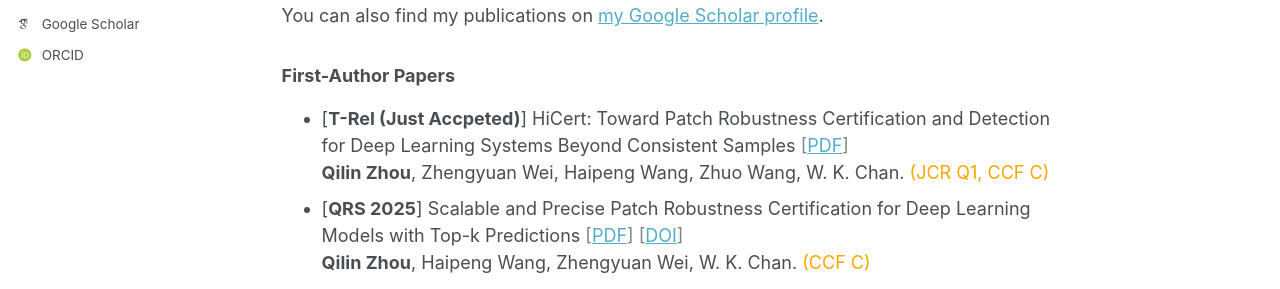
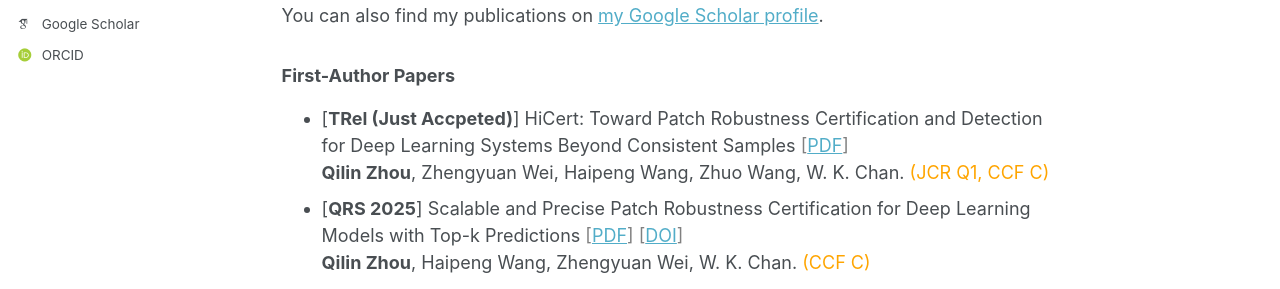
Before and after one commit to qilin-zhou/qilin-zhou.github.io, a Jekyll site: the page built from _pages/about.md, in a window 1280 px wide and 900 px high. Shown: the part 372-661 px from the top of the window. Built offline with Jekyll 4.4.1, drawn with Linux system fonts in a browser that asks for light colours; some web fonts are replaced; a script bundle is joined from its source files by our own code; library files that are not in the unit come from our copies.

Commit message:
Update about.md

```diff
--- a/_pages/about.md
+++ b/_pages/about.md
@@ -14,7 +14,7 @@
   <div class="wordwrap">You can also find my publications on <a href="{{site.author.googlescholar}}">my Google Scholar profile</a>.</div>
 
 ### First-Author Papers
-- [**T-Rel (Just Accpeted)**] HiCert: Toward Patch Robustness Certification and Detection for Deep Learning Systems Beyond Consistent Samples <span style="color: grey;">[[PDF](https://www.arxiv.org/abs/2512.06123)]</span>
+- [**TRel (Just Accpeted)**] HiCert: Toward Patch Robustness Certification and Detection for Deep Learning Systems Beyond Consistent Samples <span style="color: grey;">[[PDF](https://www.arxiv.org/abs/2512.06123)]</span>
   **Qilin Zhou**, Zhengyuan Wei, Haipeng Wang, Zhuo Wang, W. K. Chan. <span style="color: Orange;">(JCR Q1, CCF C)</span>
 - [**QRS 2025**] Scalable and Precise Patch Robustness Certification for Deep Learning Models with Top-k Predictions   <span style="color: grey;"> [[PDF](https://arxiv.org/abs/2507.23335)] [[DOI](https://doi.org/10.1109/QRS65678.2025.00030)] </span>
   **Qilin Zhou**, Haipeng Wang, Zhengyuan Wei, W. K. Chan. <span style="color: Orange;">(CCF C)</span>
```
